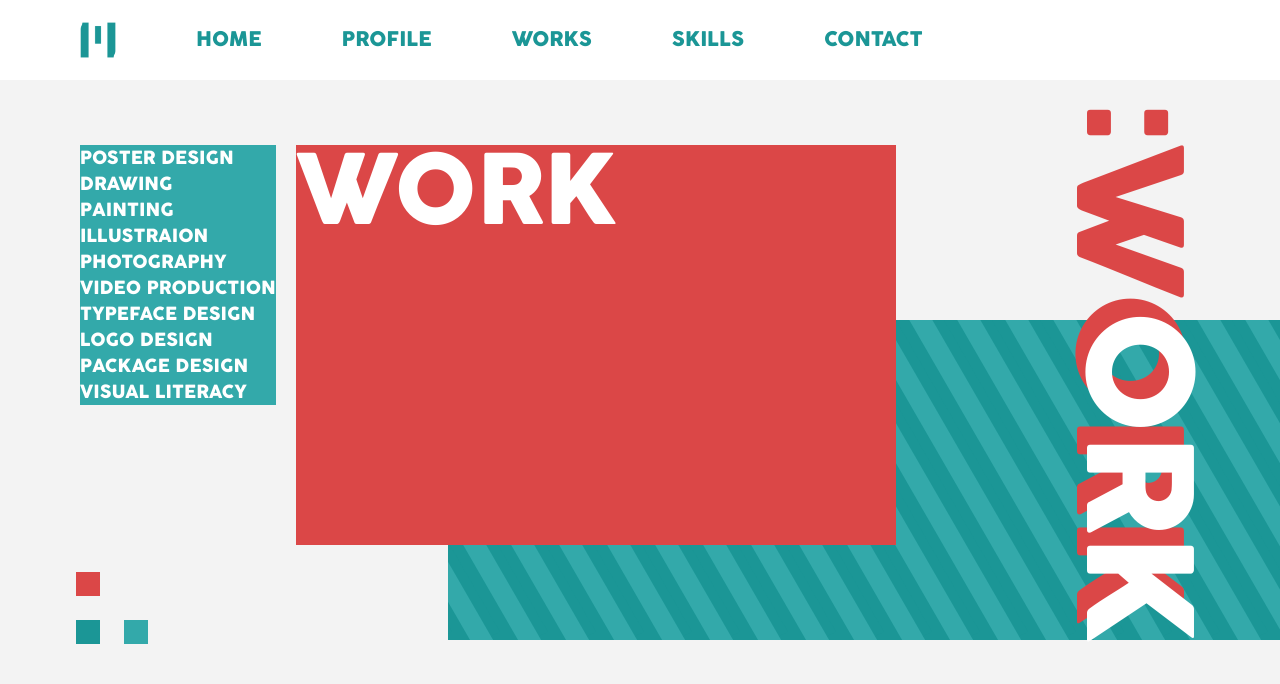
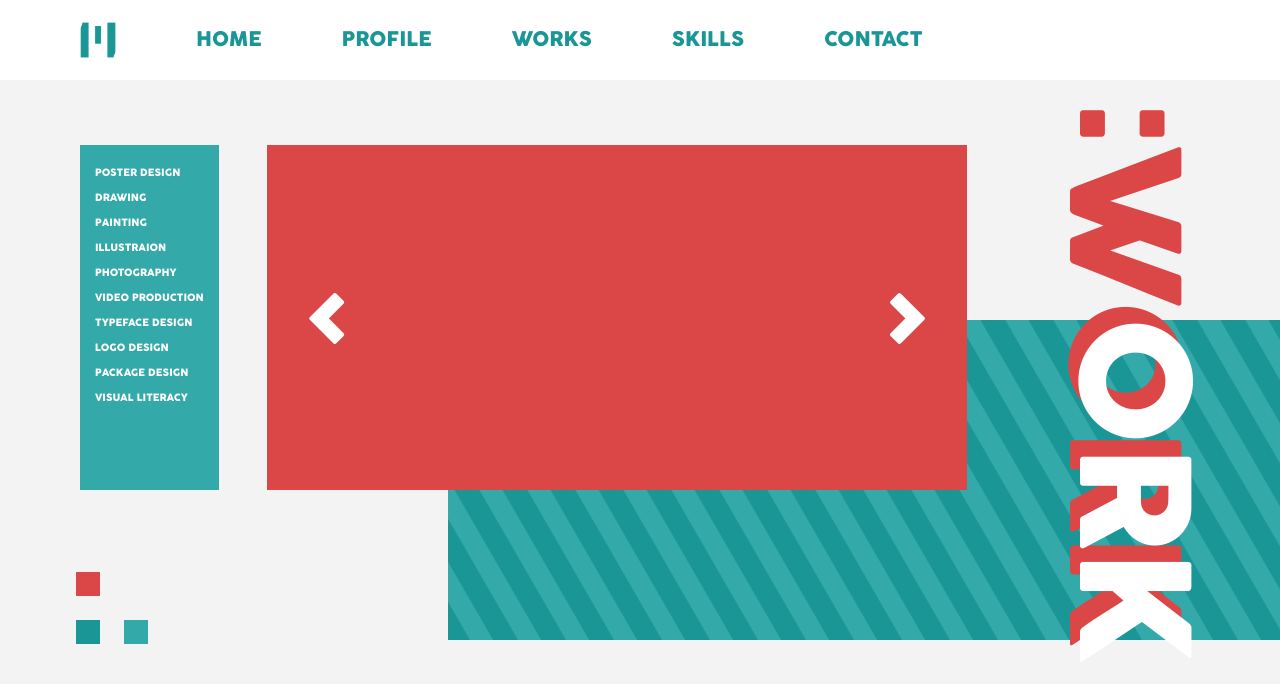
Before and after one commit to Puttaku/htrimirth, a React (Create React App) app: page /work in a window 1280 px wide. Shown: the top 684 px of the page. Built offline with nearby package versions, Linux system fonts and the light colour scheme.

Commit message:
CHange : css files (final with unchecked yet); Added : arrow in work page

```diff
--- a/src/App.js
+++ b/src/App.js
@@ -8,6 +8,7 @@ import profile from "./Component/Profile/Profile"
 import skill from "./Component/Skill/Skill"
 import work from "./Component/Work/Work"
 import contact from "./Component/Contact/Contact"
+import "./Style/misc.scss"
 function App() {
   return (
     <div className="App">
--- a/src/Component/Card/Card.js
+++ b/src/Component/Card/Card.js
@@ -1,6 +1,5 @@
 import React, { Component } from 'react'
 import "../../Style/card.scss"
-import "../../Style/misc.scss"
 export default class Card extends Component {
     constructor(props){
         super(props);
@@ -8,14 +7,16 @@ export default class Card extends Component {
         this.state = {
             padding: "",
             picture : "",
-            skill : ""
+            skill : "",
+            workmenu : ""
         }
     }
     paddingSet(){
         this.setState({
             padding: this.props.padding ? " Card-padding" : "",
             picture: this.props.picture ? " picture" : "",
-            skill : this.props.skill ? " skill" : ""
+            skill : this.props.skill ? " skill" : "",
+            workmenu : this.props.workmenu ? " workmenu" : "",
         })
     }
     componentWillMount(){
@@ -24,7 +25,7 @@ export default class Card extends Component {
 
     render() {
         return (
-        <div class={"Card " + this.props.color + this.state.padding + this.state.picture + this.state.skill}>{this.props.children}</div>
+        <div class={"Card " + this.props.color + this.state.padding + this.state.picture + this.state.skill + this.state.workmenu}>{this.props.children}</div>
         )
     }
 }
--- a/src/Component/Profile/Profile.js
+++ b/src/Component/Profile/Profile.js
@@ -10,12 +10,12 @@ export default class Profile extends Component {
                     <p className="contentText whitetext">26 Oct 1998</p>
                     <p/>
                     <p className="contentText whitetext">Assumption University of Thailand</p>
-                    <p className="contentText whitetext">Communication Art</p>
+                    <p className="contentText whitetext">Communication Arts</p>
                     <p className="contentText whitetext">[2017-Present]</p>
                     <p/>
                     <p className="contentText whitetext">Triam Udom Suksa Pattanakarn School</p>
                     <p className="contentText whitetext">Science and Mathematics Program</p>
-                    <p className="contentText whitetext">[2011-2017]</p>
+                    <p className="contentText whitetext hugemarginBottom">[2011-2017]</p>
                 </Card>
                 <Thumb text="PROFILE"/>
             </div>
--- a/src/Component/Skill/Skill.js
+++ b/src/Component/Skill/Skill.js
@@ -27,7 +27,7 @@ export default class Skill extends Component {
                     <p className="contentText whitetext">Drawing</p>
                     <p className="contentText whitetext">Painting</p>
                 </Card>
-                <Thumb text="SKILL"/>
+                <Thumb text="SKILLS"/>
             </div>
         )
     }
--- a/src/Component/Work/Work.js
+++ b/src/Component/Work/Work.js
@@ -5,20 +5,21 @@ export default class Work extends Component {
     render() {
         return (
             <div className="Card-container work">
-                <Card color="green">
-                    <p className="contentText whitetext">POSTER DESIGN</p>
-                    <p className="contentText whitetext">DRAWING</p>
-                    <p className="contentText whitetext">PAINTING</p>
-                    <p className="contentText whitetext">ILLUSTRAION</p>
-                    <p className="contentText whitetext">PHOTOGRAPHY</p>
-                    <p className="contentText whitetext">VIDEO PRODUCTION</p>
-                    <p className="contentText whitetext">TYPEFACE DESIGN</p>
-                    <p className="contentText whitetext">LOGO DESIGN</p>
-                    <p className="contentText whitetext">PACKAGE DESIGN</p>
-                    <p className="contentText whitetext">VISUAL LITERACY</p>
+                <Card color="green" workmenu>
+                    <p className="workmenutext whitetext">POSTER DESIGN</p>
+                    <p className="workmenutext whitetext">DRAWING</p>
+                    <p className="workmenutext whitetext">PAINTING</p>
+                    <p className="workmenutext whitetext">ILLUSTRAION</p>
+                    <p className="workmenutext whitetext">PHOTOGRAPHY</p>
+                    <p className="workmenutext whitetext">VIDEO PRODUCTION</p>
+                    <p className="workmenutext whitetext">TYPEFACE DESIGN</p>
+                    <p className="workmenutext whitetext">LOGO DESIGN</p>
+                    <p className="workmenutext whitetext">PACKAGE DESIGN</p>
+                    <p className="workmenutext whitetext">VISUAL LITERACY</p>
                 </Card>
                 <Card color="red" picture>
-                    <p className="bigtext whitetext">WORK</p>
+                    <p className="nav-arrow">&#60;</p>
+                    <p className="nav-arrow right">&#62;</p>
                 </Card>
                 <Thumb text="WORK"/>
             </div>
--- a/src/Style/Navbar.scss
+++ b/src/Style/Navbar.scss
@@ -1,4 +1,4 @@
-@import 'misc';
+
 @import 'font';
 $pic_size : 36px;
 $margin : 22px;
--- a/src/Style/animate.scss
+++ b/src/Style/animate.scss
@@ -1,4 +1,4 @@
-@import "misc";
+
 .bg-container{
     width: 65%;
     height: 20em;
--- a/src/Style/card.scss
+++ b/src/Style/card.scss
@@ -1,4 +1,4 @@
-@import 'misc';
+
 .Card{
     display: flex;
     flex-direction: column;
@@ -13,5 +13,5 @@
     padding: 10px;
 }
 .Card:nth-child(2){
-    margin-left: 20px;
+    margin-left: 48px;
 }
--- a/src/Style/dot.scss
+++ b/src/Style/dot.scss
@@ -1,5 +1,5 @@
 
-@import "misc";
+
 .sqdot{
     width: 24px;
     height: 24px;
--- a/src/Style/misc.scss
+++ b/src/Style/misc.scss
@@ -8,6 +8,9 @@ $bigfontsize : 144px;
 }
 .bigmarginBottom{
     margin-bottom: 20px !important;
+}
+.hugemarginBottom{
+    margin-bottom: 40px !important;
 }
 .green{
     background-color: #33a9aa !important;
@@ -41,7 +44,7 @@ $bigfontsize : 144px;
     margin: 0;
 }
 .thumbtext{
-    font-size: 144px;
+    font-size: 150px;
     margin: 0;
 }
 .subheadtext{
@@ -50,7 +53,10 @@ $bigfontsize : 144px;
     margin-bottom: 20px;
 }
 .workmenutext{
-
+    font-size: 10px;
+    margin: 0;
+    margin-top: 5px;
+    margin-bottom: 5px;
 }
 .Card-container{
     display: flex;
@@ -68,20 +74,37 @@ $bigfontsize : 144px;
     right: 0;
     height: 1em;
 }
+.workmenu{
+    padding: 15px;
+    padding-bottom: 80px;
+}
 .skillPage{
     top: calc(105px + (5vh));
     right: calc(65% - 335px);
 }
 .skill{
-    padding-right: 64px;
+    padding-right: 20px;
+    margin-left: 20px !important;
 }
 .picture{
-    width: 600px;
-    height: 400px;
+    width: 700px;
+    height: 345px;
+    position: relative;
 }
 .contact{
-    top: calc(95px + (15vh));
+    top: calc(110px + (15vh));
     right: calc(65% - 125px);
+}
+.nav-arrow{
+    position: absolute;
+    line-height: 165px;
+    font-size: 90px;
+    color: white;
+    margin-left: 40px;
+}
+.nav-arrow.right{
+    right: 0;
+    margin-right: 40px;
 }
 @media only screen and (min-width : 1367px){
     .bigtext{
--- a/src/Style/thumbnail.scss
+++ b/src/Style/thumbnail.scss
@@ -1,4 +1,4 @@
-@import "misc";
+
 .thumb-container{
     position: fixed;
     right: 50px;
```
